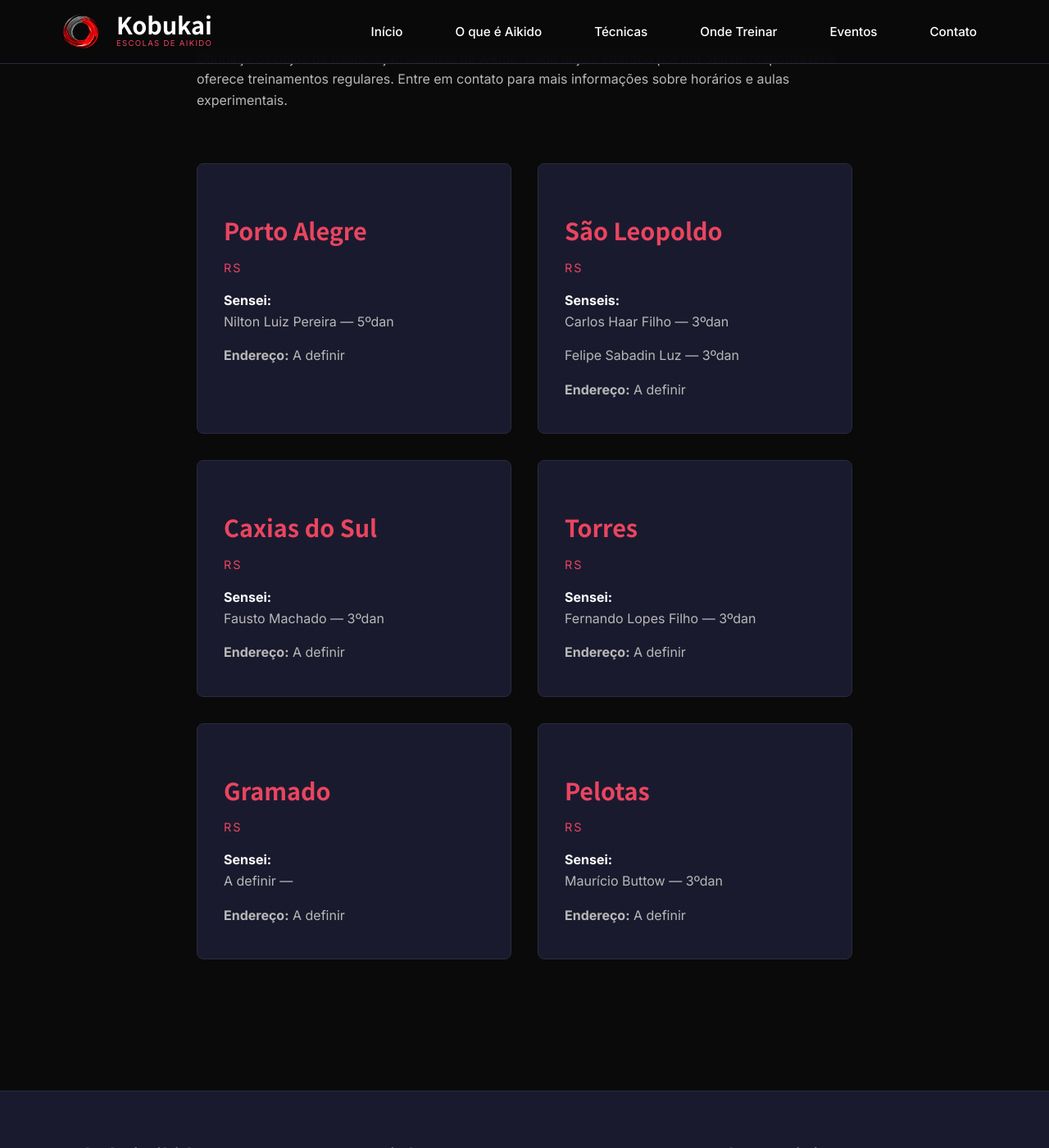
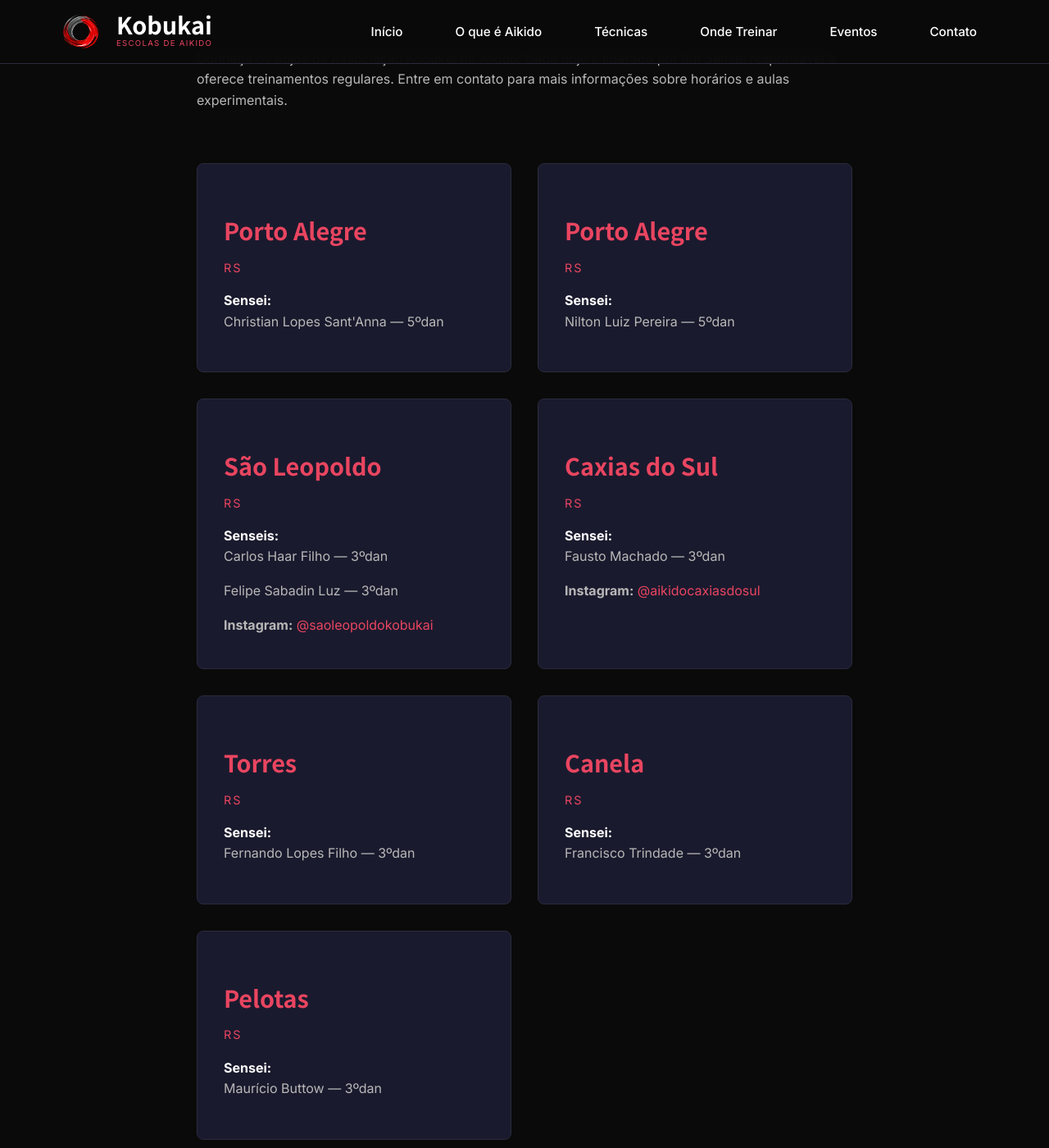
Before and after one commit to paulodiovani/kobukai-aikido, a Jekyll site: the page built from pages/dojos.md, in a window 1280 px wide and 1400 px high, scrolled down 415 px. Shown: the whole window at 82% size. Built offline with Jekyll 4.4.1, drawn with Linux system fonts in a browser that asks for light colours.

Commit message:
Update dojos: add Sogipa, fix Canela, restore Instagram display

```diff
--- a/_data/dojos.yml
+++ b/_data/dojos.yml
@@ -1,3 +1,15 @@
+- cidade: "Porto Alegre"
+  estado: "RS"
+  nome: "Sogipa Aikido Clube"
+  senseis:
+    - nome: "Christian Lopes Sant'Anna"
+      graduacao: "5ºdan"
+  instagram: ""
+  endereco: ""
+  telefone: ""
+  email: ""
+  horario: ""
+
 - cidade: "Porto Alegre"
   estado: "RS"
   nome: "Kobukai Aikido Porto Alegre"
@@ -5,7 +17,7 @@
     - nome: "Nilton Luiz Pereira"
       graduacao: "5ºdan"
   instagram: ""
-  endereco: "A definir"
+  endereco: ""
   telefone: ""
   email: ""
   horario: ""
@@ -19,7 +31,7 @@
     - nome: "Felipe Sabadin Luz"
       graduacao: "3ºdan"
   instagram: "@saoleopoldokobukai"
-  endereco: "A definir"
+  endereco: ""
   telefone: ""
   email: ""
   horario: ""
@@ -31,7 +43,7 @@
     - nome: "Fausto Machado"
       graduacao: "3ºdan"
   instagram: "@aikidocaxiasdosul"
-  endereco: "A definir"
+  endereco: ""
   telefone: ""
   email: ""
   horario: ""
@@ -43,19 +55,19 @@
     - nome: "Fernando Lopes Filho"
       graduacao: "3ºdan"
   instagram: ""
-  endereco: "A definir"
+  endereco: ""
   telefone: ""
   email: ""
   horario: ""
 
-- cidade: "Gramado"
+- cidade: "Canela"
   estado: "RS"
-  nome: "Kobukai Aikido Gramado"
+  nome: "Kobukai Aikido Canela"
   senseis:
-    - nome: "A definir"
-      graduacao: ""
+    - nome: "Francisco Trindade"
+      graduacao: "3ºdan"
   instagram: ""
-  endereco: "A definir"
+  endereco: ""
   telefone: ""
   email: ""
   horario: ""
@@ -67,7 +79,7 @@
     - nome: "Maurício Buttow"
       graduacao: "3ºdan"
   instagram: ""
-  endereco: "A definir"
+  endereco: ""
   telefone: ""
   email: ""
   horario: ""
--- a/pages/dojos.md
+++ b/pages/dojos.md
@@ -39,6 +39,15 @@ permalink: /dojos/
     <p class="dojo-info"><strong>Endereço:</strong> {{ dojo.endereco }}</p>
     {% endif %}
 
+    {% if dojo.instagram and dojo.instagram != "" %}
+    <p class="dojo-info">
+      <strong>Instagram:</strong>
+      <a href="https://www.instagram.com/{{ dojo.instagram | replace: '@', '' }}/" target="_blank" rel="noopener">
+        {{ dojo.instagram }}
+      </a>
+    </p>
+    {% endif %}
+
     {% if dojo.telefone and dojo.telefone != "" %}
     <p class="dojo-info"><strong>Telefone:</strong> {{ dojo.telefone }}</p>
     {% endif %}
```
